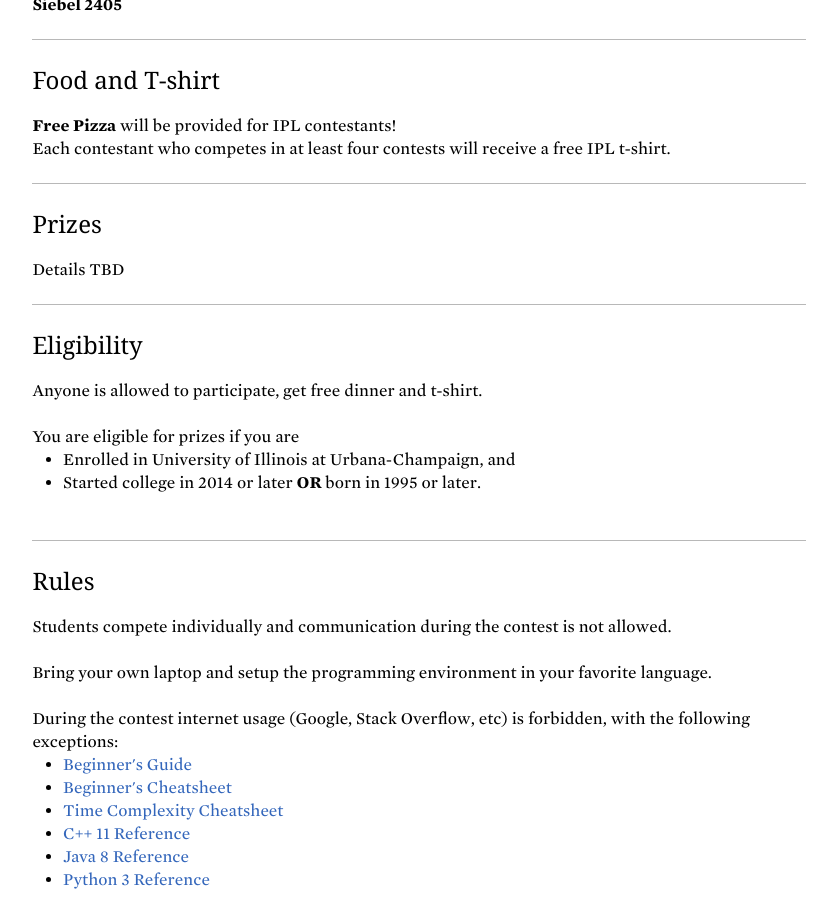
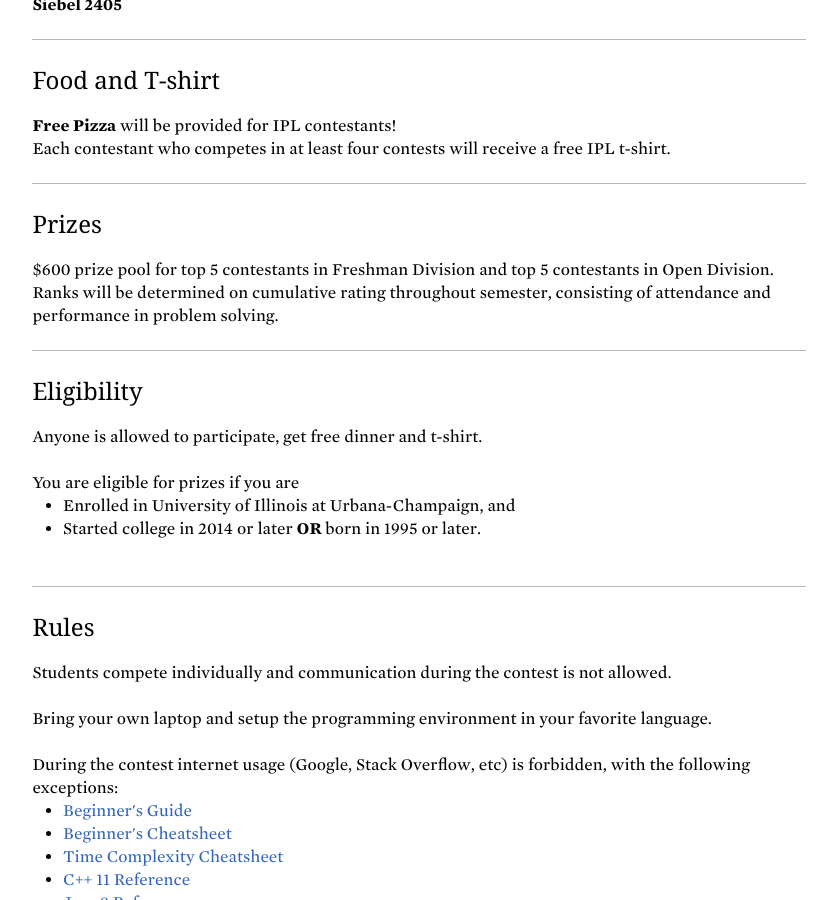
Before and after one commit to acm-uiuc/icpc-website, a Jekyll site: the page built from ipl.html, in a window 1280 px wide and 900 px high, scrolled down 1389 px. Shown: the whole window, without its empty margins (221-1058 px from the left). Built offline with Jekyll 4.4.1, drawn with Linux system fonts in a browser that asks for light colours; nearby versions of some CDN libraries; some web fonts are replaced.

Commit message:
IPL and Tryouts info

```diff
--- a/ipl.html
+++ b/ipl.html
@@ -55,7 +55,7 @@ title: Illinois Programming League
 
 <div class="item">
     <h2 class="title">Prizes</h2>
-    Details TBD<br>
+    $600 prize pool for top 5 contestants in Freshman Division and top 5 contestants in Open Division. Ranks will be determined on cumulative rating throughout semester, consisting of attendance and performance in problem solving. <br>
 </div>
 
 <div class="item">
--- a/tryouts.html
+++ b/tryouts.html
@@ -9,7 +9,7 @@ title: ICPC Regional Tryouts
 
 <div class="item">
     <h2 class="title">What?</h2>
-    Tryouts that select and form UIUC's ICPC regional teams. Top-ranking contestants will form 3-5 teams each consisting 3 people. <br>
+    Tryouts that select and form UIUC's ICPC regional teams. Participants will write code to solve problems on their own. Top-ranking contestants will form 3-5 teams each consisting 3 people. <br>
 </div>
 
 <div class="item">
```
